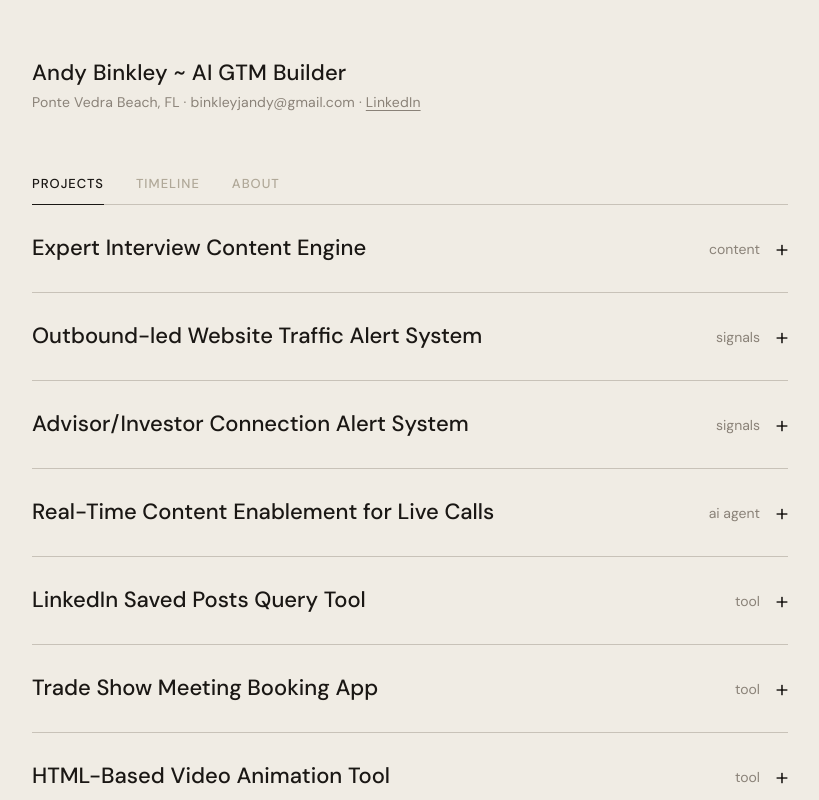
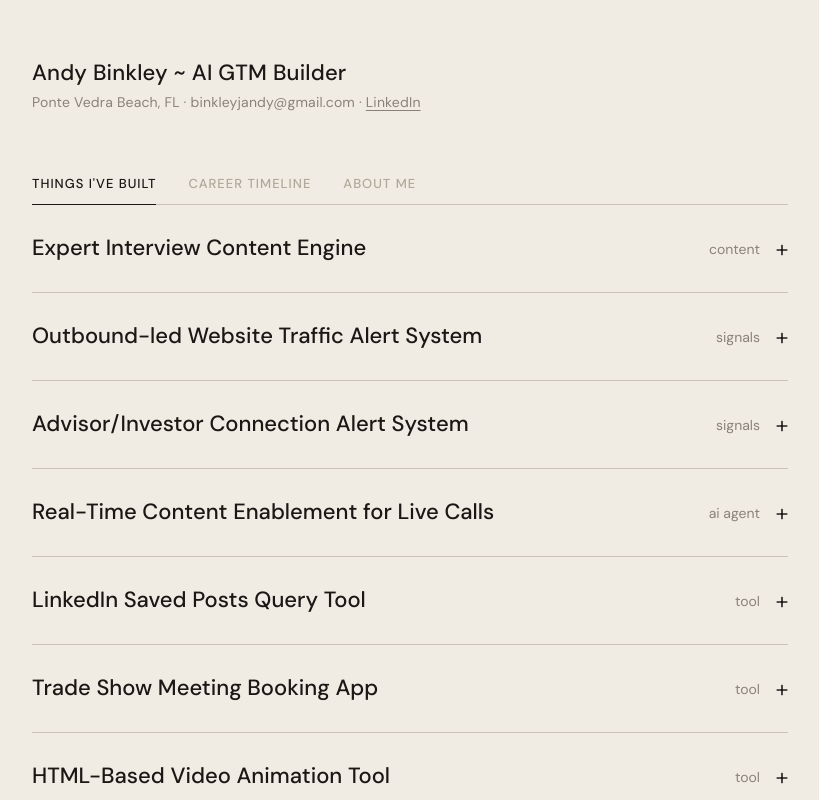
Before and after one commit to binkleyjandy/portfolio-resume, a React (Vite) app: page / in a window 1280 px wide. Shown: the top 800 px of the page, without its empty margins (230-1049 px from the left). Built offline with nearby package versions, Linux system fonts and the light colour scheme.

Commit message:
Update site

```diff
--- a/portfolio.jsx
+++ b/portfolio.jsx
@@ -470,7 +470,7 @@ function ProjectDetail({ project }) {
 /* ── Main App ── */
 export default function Portfolio() {
   const [tab, setTab] = useState("PROJECTS");
-  const tabs = ["PROJECTS", "TIMELINE", "ABOUT"];
+  const tabs = ["THINGS I'VE BUILT", "CAREER TIMELINE", "ABOUT ME"];
 
   return (
     <div style={{ minHeight: "100vh", background: "#f0ece4", fontFamily: "'DM Sans', sans-serif" }}>
--- a/src/App.jsx
+++ b/src/App.jsx
@@ -469,8 +469,8 @@ function ProjectDetail({ project }) {
 
 /* ── Main App ── */
 export default function Portfolio() {
-  const [tab, setTab] = useState("PROJECTS");
-  const tabs = ["PROJECTS", "TIMELINE", "ABOUT"];
+  const [tab, setTab] = useState("THINGS I'VE BUILT");
+  const tabs = ["THINGS I'VE BUILT", "CAREER TIMELINE", "ABOUT ME"];
 
   return (
     <div style={{ minHeight: "100vh", background: "#f0ece4", fontFamily: "'DM Sans', sans-serif" }}>
@@ -525,7 +525,7 @@ export default function Portfolio() {
       <div style={{ maxWidth: 820, margin: "0 auto", padding: "0 32px 80px" }}>
 
         {/* ── PROJECTS TAB ── */}
-        {tab === "PROJECTS" && (
+        {tab === "THINGS I'VE BUILT" && (
           <div>
             {PROJECTS.map((p, i) => (
               <AccordionRow key={i} title={p.name} right={p.tag.toLowerCase()}>
@@ -536,7 +536,7 @@ export default function Portfolio() {
         )}
 
         {/* ── TIMELINE TAB ── */}
-        {tab === "TIMELINE" && (
+        {tab === "CAREER TIMELINE" && (
           <div>
             {TIMELINE.map((job, i) => (
               <AccordionRow
@@ -580,8 +580,8 @@ export default function Portfolio() {
           </div>
         )}
 
-        {/* ── ABOUT TAB ── */}
-        {tab === "ABOUT" && (
+        {/* ── ABOUT ME TAB ── */}
+        {tab === "ABOUT ME" && (
           <div>
             <AccordionRow title="About me" defaultOpen>
               <p style={{ fontSize: 15, color: "#4a4440", lineHeight: 1.7, maxWidth: 620 }}>
```
